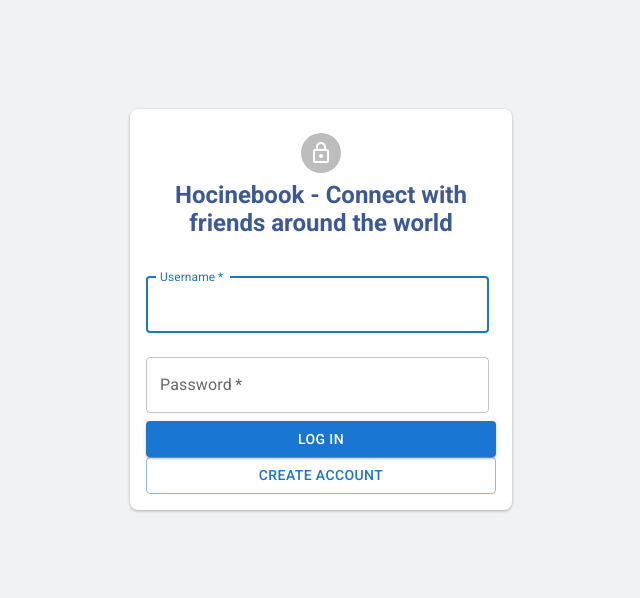
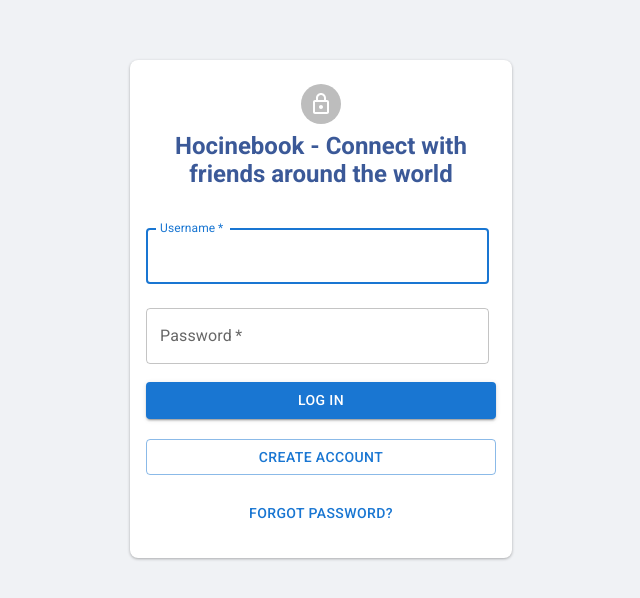
Before and after one commit to hocine-dev/React-Node.js-Social-Media-App, a React (Create React App) app in the folder hocinebook/: page /login in a window 1280 px wide. Shown: the part 116-714 px from the top of the page, without its empty margins (319-959 px from the left). Built offline with nearby package versions, Linux system fonts and the light colour scheme.

Commit message:
update login page

```diff
--- a/hocinebook/src/pages/login/Login.js
+++ b/hocinebook/src/pages/login/Login.js
@@ -18,6 +18,11 @@ const Login = () => {
   const handleCreateAccount = () => {
     // Logic to navigate to create account page or form
     console.log('Navigate to create account page');
+  };
+
+  const handleForgotPassword = () => {
+    // Logic for handling forgot password functionality
+    console.log('Navigate to forgot password page');
   };
 
   return (
@@ -72,6 +77,15 @@ const Login = () => {
           >
             Create Account
           </Button>
+          <Button
+            fullWidth
+            variant="text"
+            color="primary"
+            className="forgot-password"
+            onClick={handleForgotPassword}
+          >
+            Forgot Password?
+          </Button>
         </form>
       </div>
     </div>
--- a/hocinebook/src/pages/login/login.css
+++ b/hocinebook/src/pages/login/login.css
@@ -1,4 +1,6 @@
 /* login.css */
+
+button{margin-block: 10px !important;}
 
 .login-root {
     display: flex;
```
